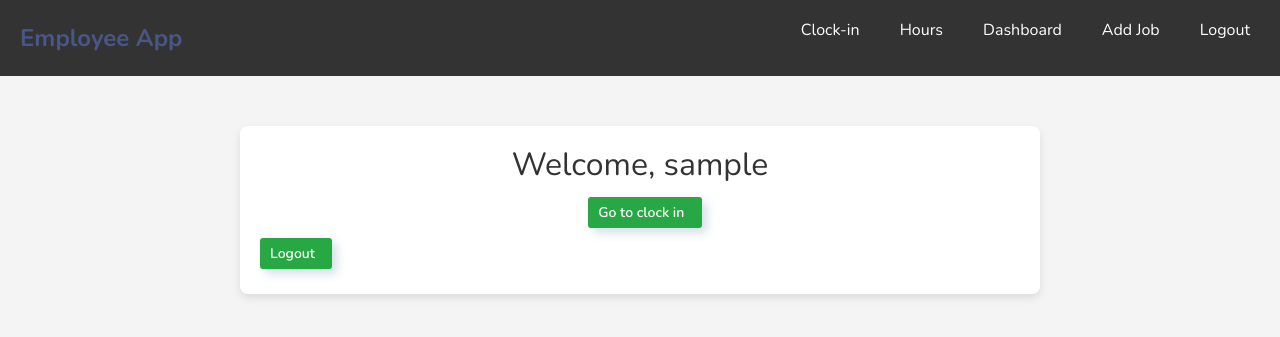
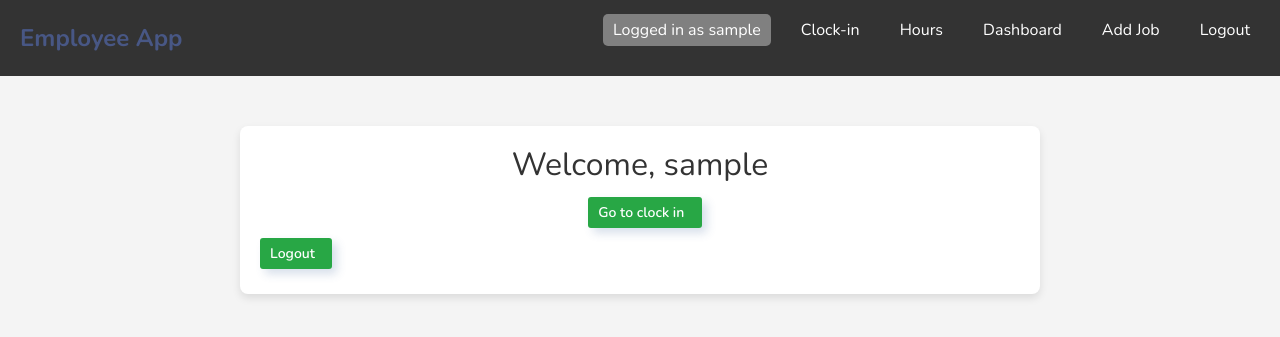
Before and after one commit to RimPeter/employeeapp-ver6, a Django app: page / in a window 1280 px wide. Shown: the top 337 px of the page. Run offline with Django 4.2, Linux system fonts and the light colour scheme; the visitor is signed in with stand-in values (Sample User, id 1).

Commit message:
Add authentication status to navbar

```diff
--- a/employeeapp/static/css/style.css
+++ b/employeeapp/static/css/style.css
@@ -7,6 +7,13 @@
     background-color: #333;
     color: white;
     z-index: 2;
+}
+
+.logged-in-name {
+    background-color: gray;
+    color: white;
+    padding: 5px 10px;
+    border-radius: 5px;;
 }
 
 .navbar-brand {
--- a/employeeapp/templates/employeeapp/index.html
+++ b/employeeapp/templates/employeeapp/index.html
@@ -7,8 +7,8 @@
   <hr>
 <form method="post">
   {% csrf_token %}
-  <form action="{% url 'clockin' %}" method="get">
-    <a href="{% url 'clockin' %}" class="btn btn-success btn-sm"
+  <form action="{% url 'employee-clockin' %}" method="get">
+    <a href="{% url 'employee-clockin' %}" class="btn btn-success btn-sm"
       >Go to clock in &nbsp; <i class="fa fa-arrow-left" aria-hidden="true"></i></a>
   </form>
   </div>
--- a/employeeapp/templates/employeeapp/navbar.html
+++ b/employeeapp/templates/employeeapp/navbar.html
@@ -6,11 +6,21 @@
             <span class="bar"></span>
         </div>
         <ul class="navbar-menu">
-            <li class="navbar-item"><a href="{% url 'clockin' %}">Clock-in</a></li>
+            {% if user.is_authenticated %}
+            <li class="navbar-item">
+                <span class="logged-in-name">
+                   Logged in as {{ user.username }}
+                </span>
+                </li>
+            <li class="navbar-item"><a href="{% url 'employee-clockin' %}">Clock-in</a></li>
             <li class="navbar-item"><a href="{% url 'employee-clockin' %}">Hours</a></li>
             <li class="navbar-item"><a href="{% url 'dashboard' %}">Dashboard</a></li>
             <li class="navbar-item"><a href="{% url 'add-job' %}">Add Job</a></li>
             <li class="navbar-item"><a href="{% url 'logout' %}">Logout</a></li>
+            {% else %}
+            <li class="navbar-item"><a href="{% url 'login' %}">Login</a></li>
+            <li class="navbar-item"><a href="{% url 'register' %}">Register</a></li>
+            {% endif %}
         </ul>
     </nav>
 
--- a/employeeapp/urls.py
+++ b/employeeapp/urls.py
@@ -22,7 +22,7 @@ urlpatterns = [
     path('update-job/<str:pk>/', views.update_job, name='update-job'),
     path('single-job/<str:pk>/', views.single_job, name='single-job'),
     path('delete-job/<str:pk>/', views.delete_job, name='delete-job'),
-    path('clockin/', clock_in_view, name='clockin'),
+    path('clockin/', clock_in_view, name='employee-clockin'),
     path('clockout/', clock_out_view, name='clockout'),
     path('dashboard/', views.employee_clockin_view, name='dashboard'),
 ]
```
